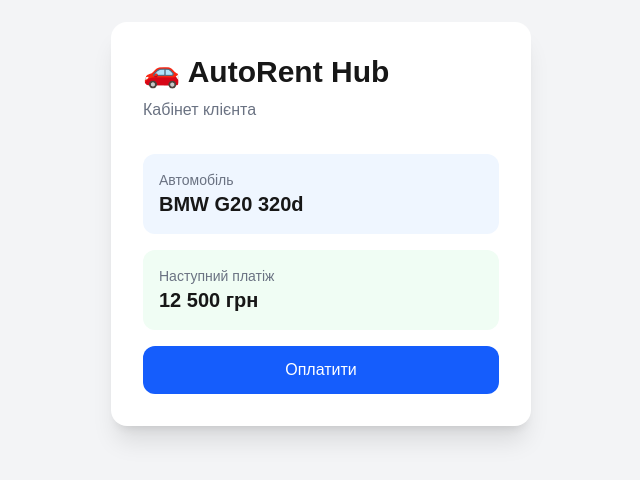
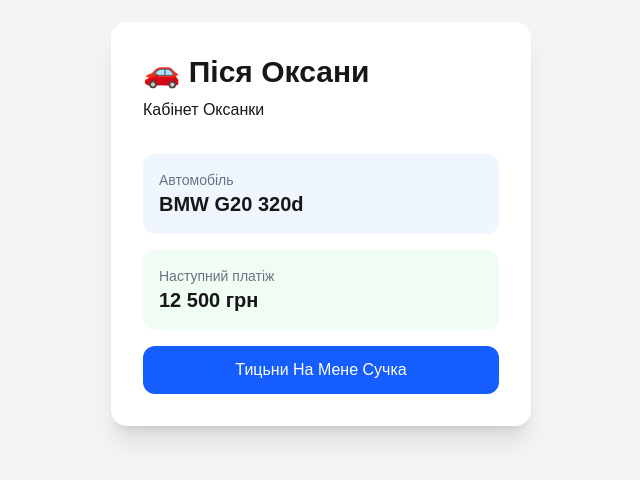
Before and after one commit to Markiian251/autorent-hub, a Next.js app: page / in a window 1280 px wide. Shown: the part 176-656 px from the top of the page, without its empty margins (319-959 px from the left). Built offline with nearby package versions, Linux system fonts and the light colour scheme.

Commit message:
Опис того, що змінив

```diff
--- a/src/app/page.tsx
+++ b/src/app/page.tsx
@@ -3,11 +3,11 @@
     <main className="min-h-screen bg-gray-100 flex items-center justify-center">
       <div className="bg-white rounded-2xl shadow-xl p-8 w-[420px]">
         <h1 className="text-3xl font-bold mb-2">
-          🚗 AutoRent Hub
+          🚗 Піся Оксани
         </h1>
 
-        <p className="text-gray-500 mb-8">
-          Кабінет клієнта
+        <p className="text-black-500 mb-8">
+          Кабінет Оксанки
         </p>
 
         <div className="space-y-4">
@@ -28,7 +28,7 @@
           </div>
 
           <button className="w-full bg-blue-600 text-white rounded-xl py-3 hover:bg-blue-700">
-            Оплатити
+            Тицьни На Мене Сучка
           </button>
         </div>
       </div>
```
